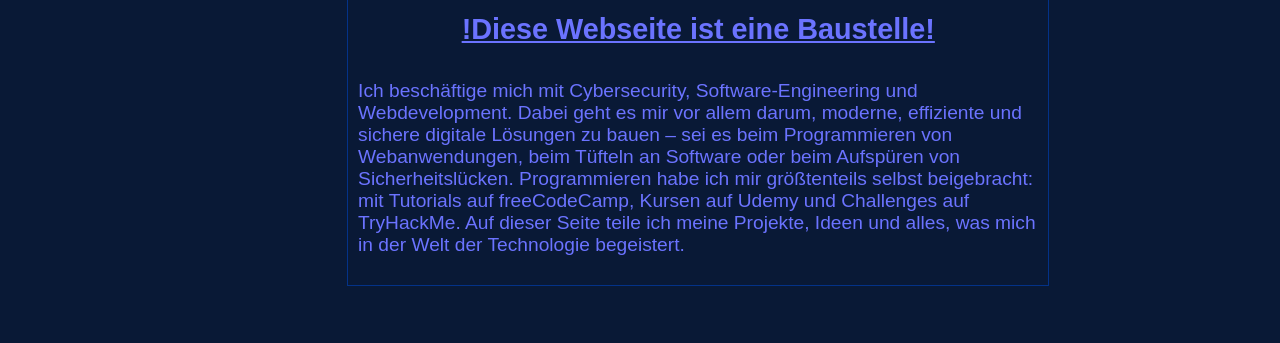
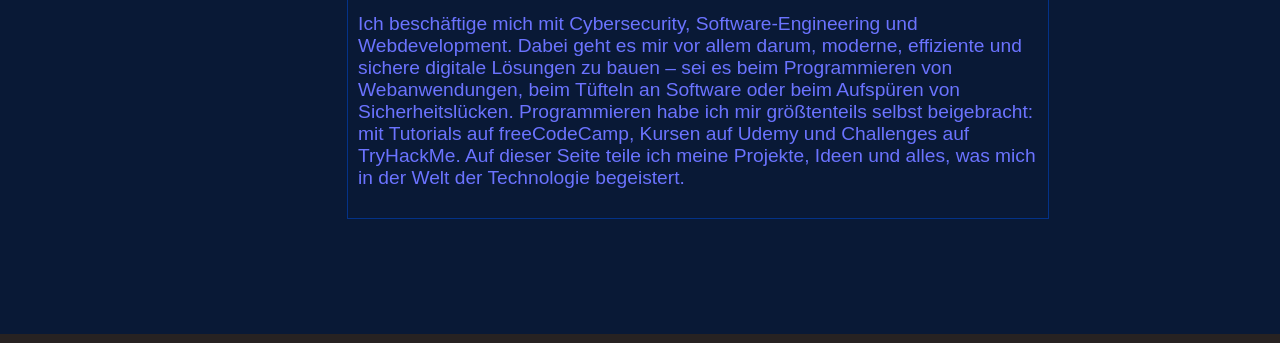
Before and after one commit to ADystEn/Portfolio-Template, a plain HTML site: page index.html in a window 1280 px wide. Shown: the part 493-836 px from the top of the page. Drawn offline with Linux system fonts and the light colour scheme.

Commit message:
Update index.html

```diff
--- a/index.html
+++ b/index.html
@@ -91,7 +91,6 @@
             </div>
             <div class="content-box">
                 <h1>Hey, willkommen!</h1>
-                <h2>!Diese Webseite ist eine Baustelle!</h2>
                 <p>
                 Ich beschäftige mich mit Cybersecurity, Software-Engineering und Webdevelopment.
                 Dabei geht es mir vor allem darum, moderne, effiziente und sichere digitale Lösungen zu bauen –
```
